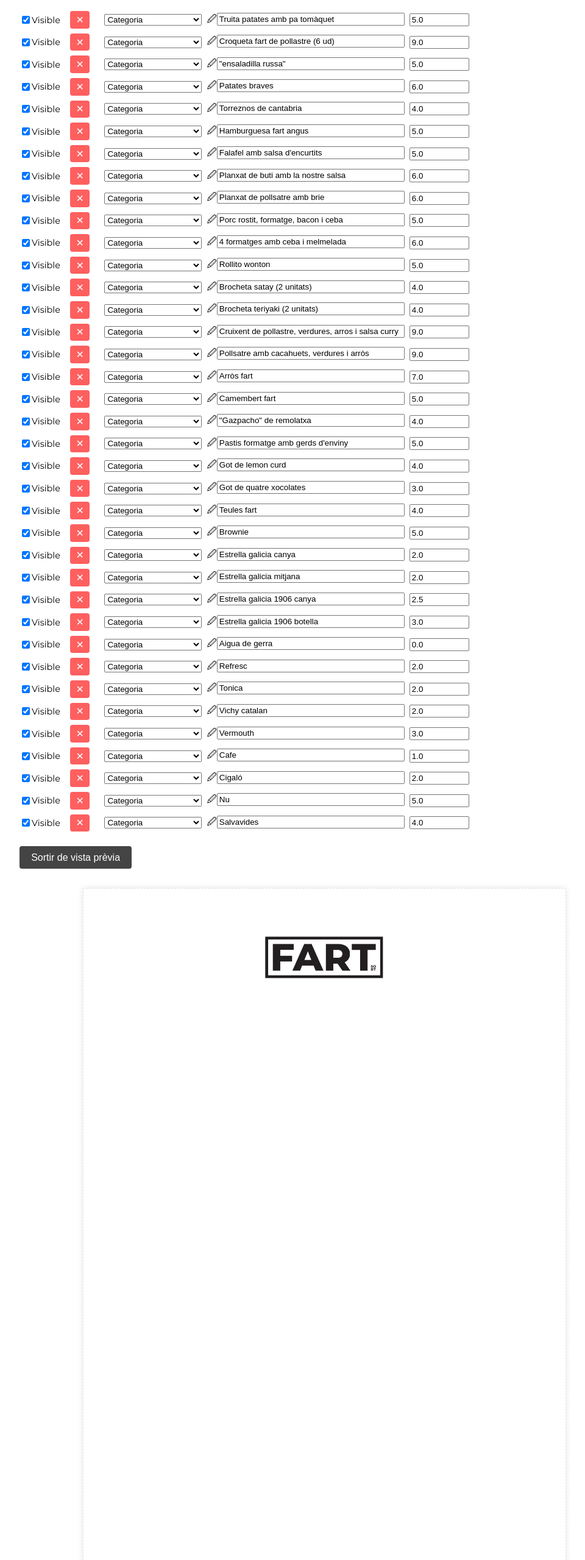
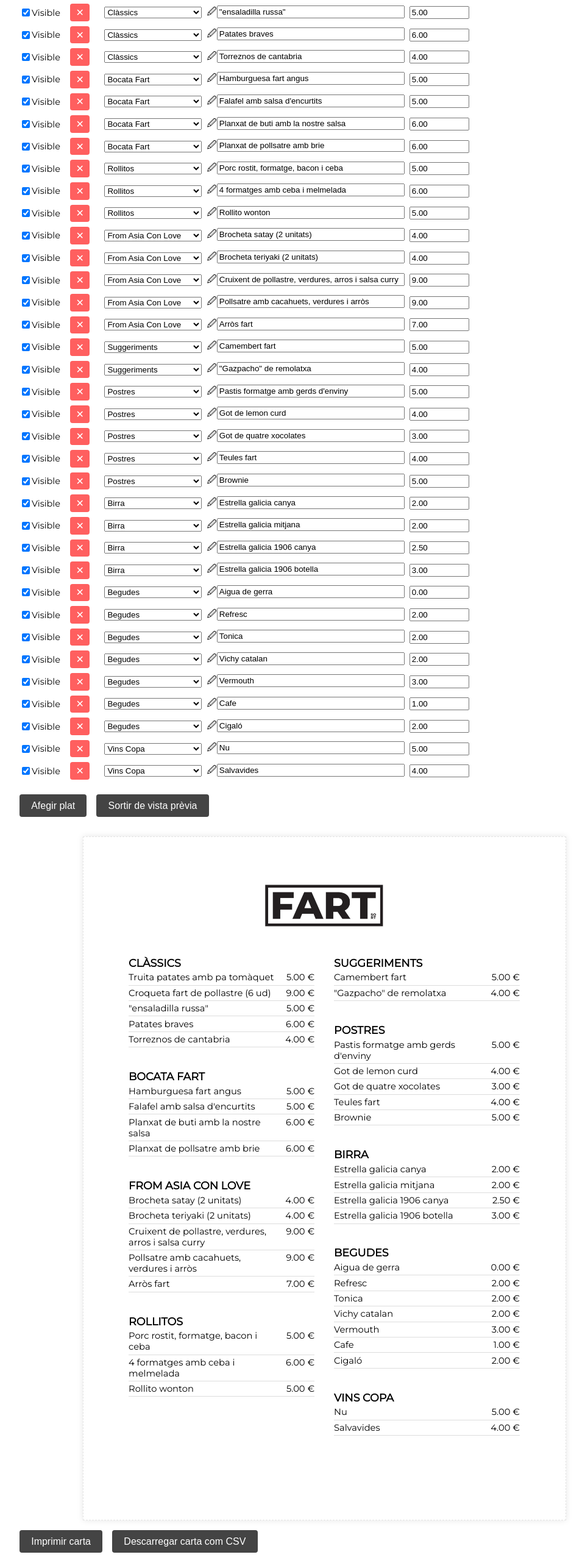
Before and after one commit to guitacm/CartaFart, a React (Vite) app: page / in a window 1280 px wide. Shown: the part 207-2766 px from the top of the page at 61% size, without its empty margins (108-1068 px from the left). Built offline with nearby package versions, Linux system fonts and the light colour scheme.

Commit message:
millores generals: càrrega automàtica del fitxer, millor usabilitat i disseny

```diff
--- a/index.html
+++ b/index.html
@@ -4,6 +4,7 @@
 		<meta charset="UTF-8" />
 		<link rel="icon" href="/favicon.ico" sizes="any" />
 		<link rel="apple-touch-icon" href="/apple-touch-icon.png" />
+		<meta name="mobile-web-app-capable" content="yes" />
 		<meta name="apple-mobile-web-app-capable" content="yes" />
 		<meta name="apple-mobile-web-app-title" content="Carta Fart" />
 		<meta name="theme-color" content="#ffffff" />
--- a/src/components/CartaApp.jsx
+++ b/src/components/CartaApp.jsx
@@ -7,6 +7,7 @@
 
 const CartaApp = () => {
   const [plats, setPlats] = useState([]);
+  const [missatge, setMissatge] = useState('');
   const [vistaPrevia, setVistaPrevia] = useState(true);
 
   useEffect(() => {
@@ -18,12 +19,13 @@
           skipEmptyLines: true,
           complete: (result) => {
             const platsImportats = result.data.map(row => ({
-              categoria: row.Categoria || '',
-              nom: row.Nom || '',
-              preu: row.Preu || '',
+              categoria: row.Categoria?.trim().toLowerCase() || '',
+              nom: row.Nom?.trim() || '',
+              preu: parseFloat(row.Preu).toFixed(2),
               visible: row.Visible?.toString().toLowerCase().trim() === 'sí'
             }));
             setPlats(platsImportats);
+            setVistaPrevia(true);
           }
         });
       });
@@ -32,7 +34,7 @@
   const afegirPlat = () => {
     setPlats([
       ...plats,
-      { categoria: '', nom: '', descripcio: '', preu: '', visible: true }
+      { categoria: '', nom: '', preu: '', visible: true }
     ]);
   };
 
@@ -60,21 +62,49 @@
           visible: row.Visible?.toString().toLowerCase().trim() === 'sí'
         }));
         setPlats(platsImportats);
+        setVistaPrevia(true);
       }
     });
   };
 
+  const descarregarCSV = () => {
+    const csvData = plats
+      .filter(plat => plat.visible)
+      .map(({ categoria, nom, preu, visible }) => ({
+        Categoria: categoria,
+        Nom: nom,
+        Preu: parseFloat(preu).toFixed(2),
+        Visible: visible ? 'sí' : 'no'
+      }));
+
+    const csv = Papa.unparse(csvData);
+    const blob = new Blob([csv], { type: 'text/csv;charset=utf-8;' });
+    const url = URL.createObjectURL(blob);
+
+    // Obtenim la data d’avui en format YYYY-MM-DD
+    const avui = new Date();
+    const dataFormatada = avui.toISOString().split('T')[0]; // exemple: 2025-07-24
+    const nomFitxer = `carta_fart_${dataFormatada}.csv`;
+
+    const link = document.createElement('a');
+    link.href = url;
+    link.setAttribute('download', nomFitxer);
+    document.body.appendChild(link);
+    link.click();
+    document.body.removeChild(link);
+
+    setMissatge(`✅ CSV "${nomFitxer}" descarregat correctament!`);
+    setTimeout(() => setMissatge(''), 3000);
+  };
 
   return (
     <div className="carta-container">
       <h1>La nostra carta</h1>
 
       <div style={{ marginBottom: '1rem' }}>
-        <label><strong>Importar des d’un CSV:</strong></label>{' '}
+        <label><strong>Importar des d'un CSV:</strong></label>{' '}
         <input type="file" accept=".csv" onChange={importarCSV} />
       </div>
-
-      <button className="carta-boto" onClick={afegirPlat}>Afegir plat</button>
 
       {plats.map((plat, index) => (
         <CartaForm
@@ -85,13 +115,24 @@
           eliminarPlat={eliminarPlat}
         />
       ))}
+
+      <button className="carta-boto" onClick={afegirPlat}>Afegir plat</button>
+
       <button className="carta-boto" onClick={() => setVistaPrevia(!vistaPrevia)}>
         {vistaPrevia ? 'Sortir de vista prèvia' : 'Vista prèvia de la carta'}
       </button>
 
-      <CartaPreview plats={plats.filter(p => p.visible)} vistaPrevia={vistaPrevia} />
+      {vistaPrevia && (
+        <CartaPreview plats={plats.filter(p => p.visible)} vistaPrevia={vistaPrevia} />
+      )}
 
       <button className="carta-boto" onClick={() => window.print()}>Imprimir carta</button>
+
+      <button className="carta-boto" onClick={descarregarCSV}>
+        Descarregar carta com CSV
+      </button>
+
+      {missatge && <p style={{ color: 'green', marginTop: '1rem' }}>{missatge}</p>}
     </div>
   );
 };
--- a/src/components/CartaPreview.jsx
+++ b/src/components/CartaPreview.jsx
@@ -9,8 +9,8 @@
   }, {});
 
   // Ordre fix per cada columna
-  const categoriesCol1 = ['clàssics', 'bocata fart', 'from asia con love', 'rollitos', 'suggeriments'];
-  const categoriesCol2 = ['postres', 'birra', 'begudes', 'vins copa'];
+  const categoriesCol1 = ['clàssics', 'bocata fart', 'from asia con love', 'rollitos'];
+  const categoriesCol2 = ['suggeriments', 'postres', 'birra', 'begudes', 'vins copa'];
 
   const renderCategories = (categories) =>
     categories
```
Also changed, not shown: public/carta_fart_definitiu.csv.
